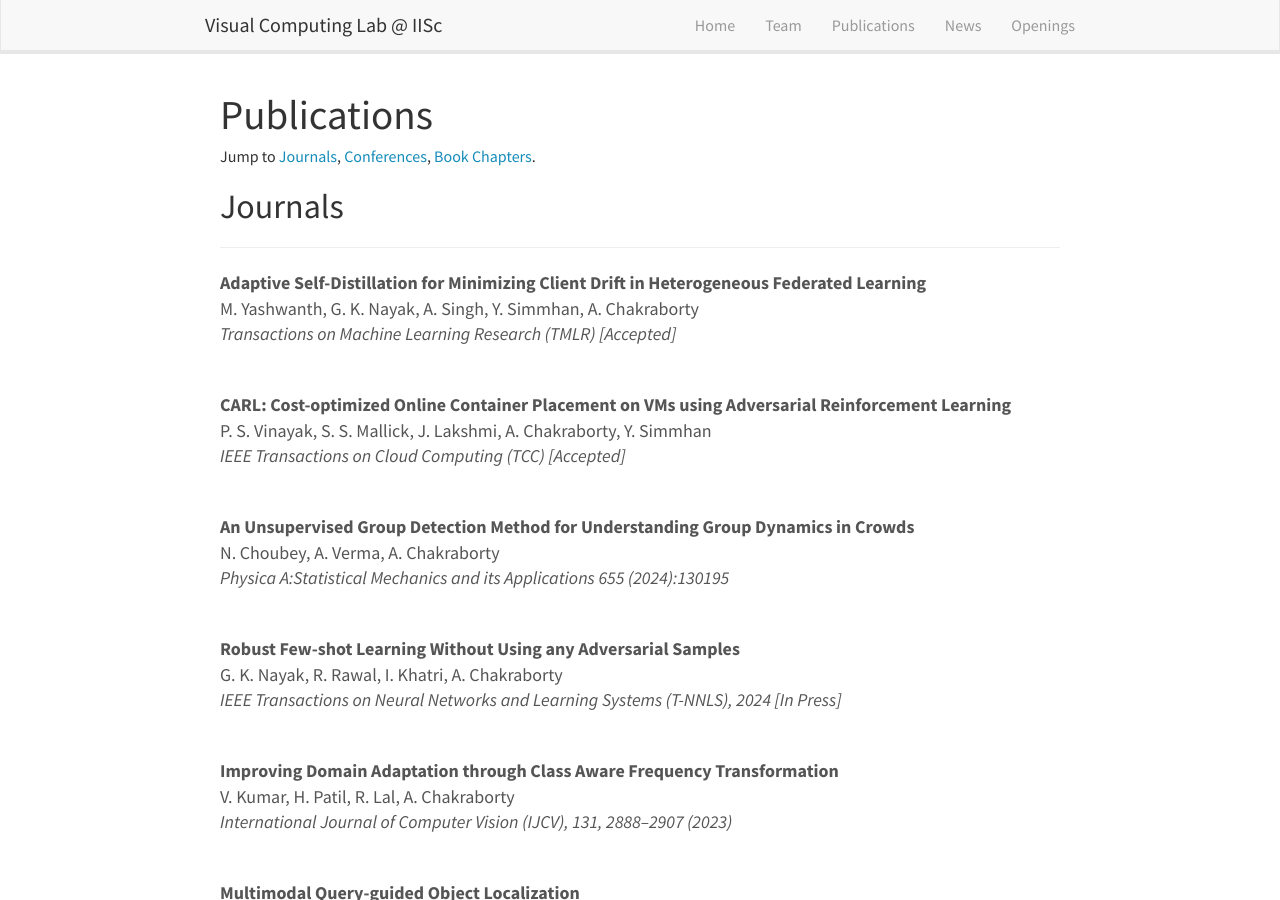
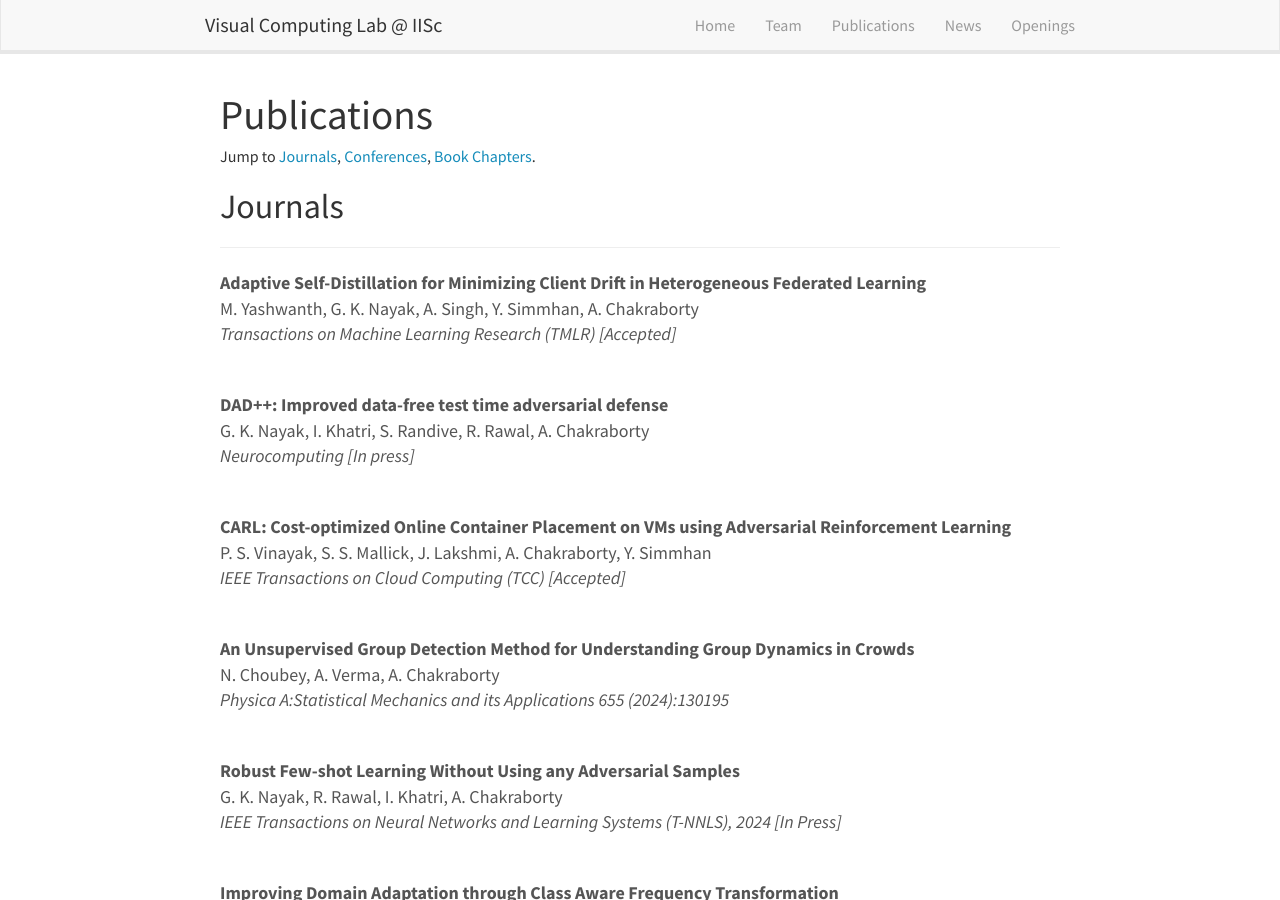
Before and after one commit to vcl-iisc/vclab-website, a Jekyll site: the page built from _pages/publications.md, in a window 1280 px wide and 900 px high. Built offline with Jekyll 4.4.1, drawn with Linux system fonts in a browser that asks for light colours; nearby versions of some CDN libraries.

Commit message:
Update publications.yml

```diff
--- a/_data/publications.yml
+++ b/_data/publications.yml
@@ -13,6 +13,15 @@
 - paper: "Adaptive Self-Distillation for Minimizing Client Drift in Heterogeneous Federated Learning"
   author: M. Yashwanth, G. K. Nayak, A. Singh, Y. Simmhan, A. Chakraborty
   pub: Transactions on Machine Learning Research (TMLR) [Accepted]
+  type: journal
+  project_page:
+  paper_link:
+  code_link:
+  bibtex:
+
+- paper: "DAD++: Improved data-free test time adversarial defense"
+  author: G. K. Nayak, I. Khatri, S. Randive, R. Rawal, A. Chakraborty
+  pub: Neurocomputing [In press]
   type: journal
   project_page:
   paper_link:
```
